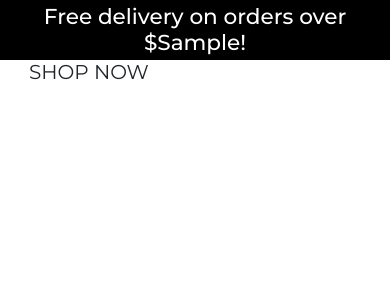
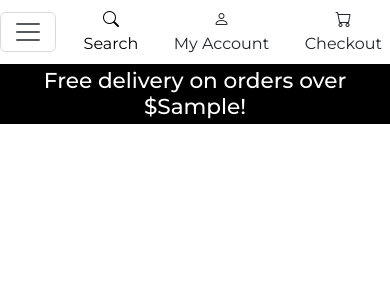
Before and after one commit to OleksiiKova/build_master_shop, a Django app: template home/templates/home/index.html in a window 390 px wide. Shown: the top 300 px of the page. Run offline with Django 4.2, Linux system fonts and the light colour scheme; the template is opened without the code that fills it: most values are stand-ins (such as "Sample title", 1, 10 or a date in 2020).

Commit message:
Add includes mobile header and main navbar

```diff
--- a/static/css/base.css
+++ b/static/css/base.css
@@ -3,7 +3,6 @@ html {
 }
 
 body {
-    /* height: calc(100vh - 110px); */
     font-family: 'Montserrat';
 }
 
--- a/templates/base.html
+++ b/templates/base.html
@@ -93,17 +93,19 @@
                 </ul>
             </div>
         </div>
-        <!-- <div class="row bg-white">
+        <div class="row">
             <nav class="navbar navbar-expand-lg navbar-light w-100">
-                <button class="navbar-toggler" type="button" data-toggle="collapse" data-target="#main-nav"
+                <button class="navbar-toggler" type="button" data-bs-toggle="collapse" data-bs-target="#main-nav"
                     aria-controls="main-nav" aria-expanded="false" aria-label="Toggle navigation">
                     <span class="navbar-toggler-icon"></span>
                 </button>
+                {% include 'includes/mobile-top-header.html' %}
+                {% include 'includes/main-nav.html' %}
             </nav>
-        </div> -->
+        </div>
         <div id="delivery-banner" class="row text-center">
             <div class="col bg-black text-white">
-                <h4 class="logo-font my-1">Free delivery on orders over ${{ free_delivery_threshold }}!</h4>
+                <h4 class="my-1">Free delivery on orders over ${{ free_delivery_threshold }}!</h4>
             </div>
         </div>
     </header>
--- /dev/null
+++ b/templates/includes/main-nav.html
@@ -0,0 +1,62 @@
+<div class="collapse navbar-collapse" id="main-nav">
+    <ul class="navbar-nav w-auto mx-auto">
+        <li class="nav-item d-block d-md-none">
+            <a class="nav-link" href="{% url 'home' %}" id="home-link">
+                Home
+            </a>
+        </li>
+        <li class="nav-item dropdown">
+            <a class="nav-link" href="#" id="tools-link" data-bs-toggle="dropdown" aria-haspopup="true"
+                aria-expanded="false">
+                Tools
+            </a>
+            <div class="dropdown-menu border-0" aria-labelledby="all-products-link">
+                <a href="" class="dropdown-item">Power Tools</a>
+                <a href="" class="dropdown-item ">Hand Tools</a>
+                <a href="" class="dropdown-item ">Measuring Tools</a>
+                <a href="" class="dropdown-item">Tool Accessories</a>
+                <a href="" class="dropdown-item">All Tools</a>
+            </div>
+        </li>
+
+        <li class="nav-item dropdown">
+            <a class="nav-link" href="#" id="fasteners-link" data-bs-toggle="dropdown" aria-haspopup="true"
+                aria-expanded="false">
+                Fasteners
+            </a>
+            <div class="dropdown-menu border-0" aria-labelledby="clothing-link">
+                <a href="" class="dropdown-item">Screws &amp; Nails</a>
+                <a href="" class="dropdown-item">Bolts &amp; Nuts</a>
+                <a href="" class="dropdown-item">Anchors</a>
+                <a href="" class="dropdown-item">Hinges</a>
+                <a href="" class="dropdown-item">All Fasteners</a>
+            </div>
+        </li>
+
+        <li class="nav-item dropdown">
+            <a class="nav-link" href="#" id="equipment-link" data-bs-toggle="dropdown" aria-haspopup="true"
+                aria-expanded="false">
+                Safety Equipment
+            </a>
+            <div class="dropdown-menu border-0" aria-labelledby="homeware-link">
+                <a href="" class="dropdown-item">Safety Clothing</a>
+                <a href="" class="dropdown-item">Eye &amp; Ear Protection</a>
+                <a href="" class="dropdown-item">Respirators &amp; Masks</a>
+                <a href="" class="dropdown-item">All Safety Clothing</a>
+            </div>
+        </li>
+
+        <li class="nav-item dropdown">
+            <a class="nav-link" href="#" id="workwear-link" data-bs-toggle="dropdown" aria-haspopup="true"
+                aria-expanded="false">
+                Workwear
+            </a>
+            <div class="dropdown-menu border-0" aria-labelledby="specials-link">
+                <a href="" class="dropdown-item">Work Boots</a>
+                <a href="" class="dropdown-item">Work Jackets</a>
+                <a href="" class="dropdown-item">Work Trousers</a>
+                <a href="" class="dropdown-item">All Workwear</a>
+            </div>
+        </li>
+    </ul>
+</div>
--- /dev/null
+++ b/templates/includes/mobile-top-header.html
@@ -0,0 +1,54 @@
+<li class="list-inline-item">
+    <a class="text-black nav-link d-block d-lg-none" href="#" id="mobile-search" data-bs-toggle="dropdown"
+        aria-haspopup="true" aria-expanded="false">
+        <div class="text-center">
+            <div><i class="bi bi-search"></i></div>
+            <p class="my-0">Search</p>
+        </div>
+    </a>
+    <div class="dropdown-menu border-0 w-100 p-3 rounded-0 my-0" aria-labelledby="mobile-search">
+        <form class="form" method="GET" action="">
+            <div class="input-group w-100">
+                <input class="form-control" type="text" name="q" placeholder="Search our site">
+                <div class="input-group-append">
+                    <button class="form-control form-control btn border rounded-0" type="submit">
+                        <span class="icon">
+                            <i class="bi bi-search"></i>
+                        </span>
+                    </button>
+                </div>
+            </div>
+        </form>
+    </div>
+</li>
+<li class="list-inline-item dropdown">
+    <a class="nav-link d-block d-lg-none" href="#" id="user-options" data-bs-toggle="dropdown" aria-haspopup="true"
+        aria-expanded="false">
+        <div class="text-center">
+            <div><i class="bi bi-person"></i></div>
+            <p class="my-0">My Account</p>
+        </div>
+    </a>
+    <div class="dropdown-menu border-0" aria-labelledby="user-options">
+        {% if request.user.is_authenticated %}
+        {% if request.user.is_superuser %}
+        <a href="" class="dropdown-item">Product Management</a>
+        {% endif %}
+        <a href="" class="dropdown-item">My Profile</a>
+        <a href="" class="dropdown-item">Logout</a>
+        {% else %}
+        <a href="" class="dropdown-item">Register</a>
+        <a href="" class="dropdown-item">Login</a>
+        {% endif %}
+    </div>
+</li>
+<li class="list-inline-item">
+    <a class="nav-link d-block d-lg-none" href="">
+        <div class="text-center">
+            <div><i class="bi bi-cart"></i></div>
+            <p class="my-0">
+                Checkout
+            </p>
+        </div>
+    </a>
+</li>
```
